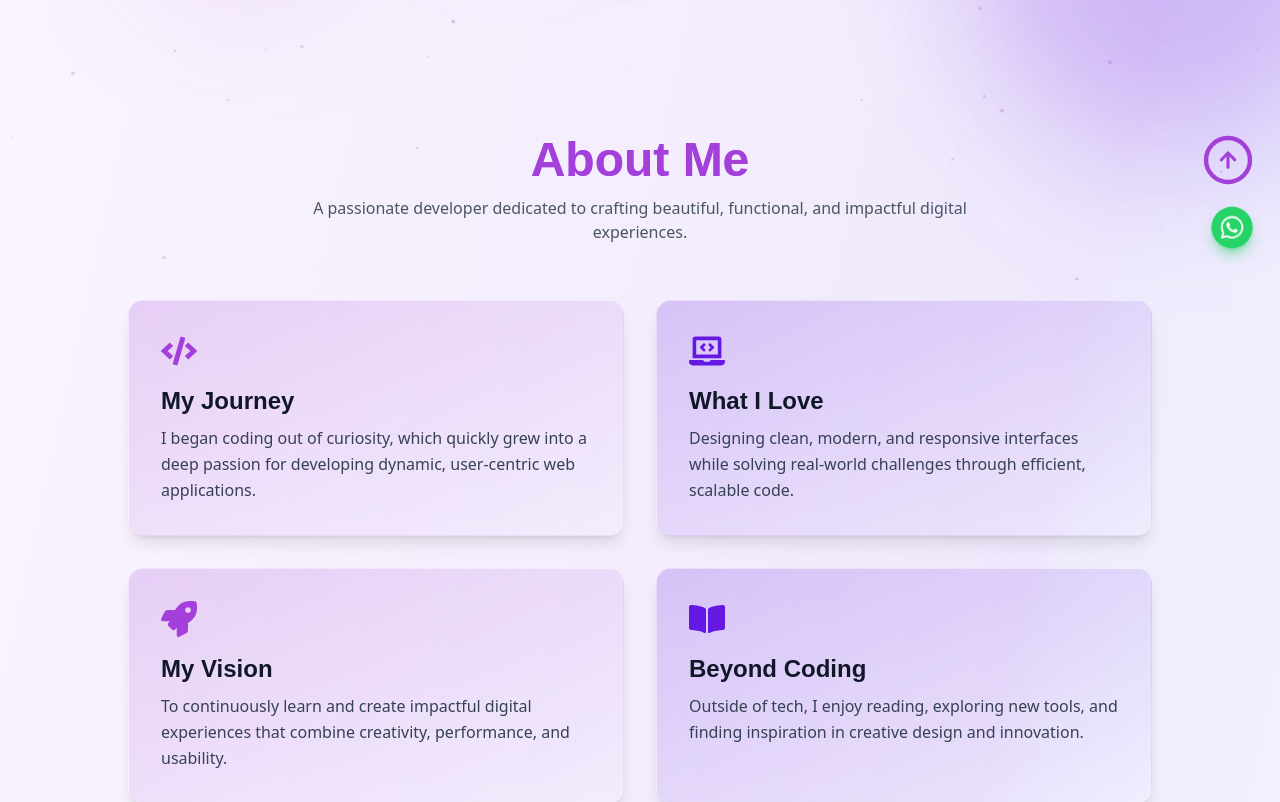
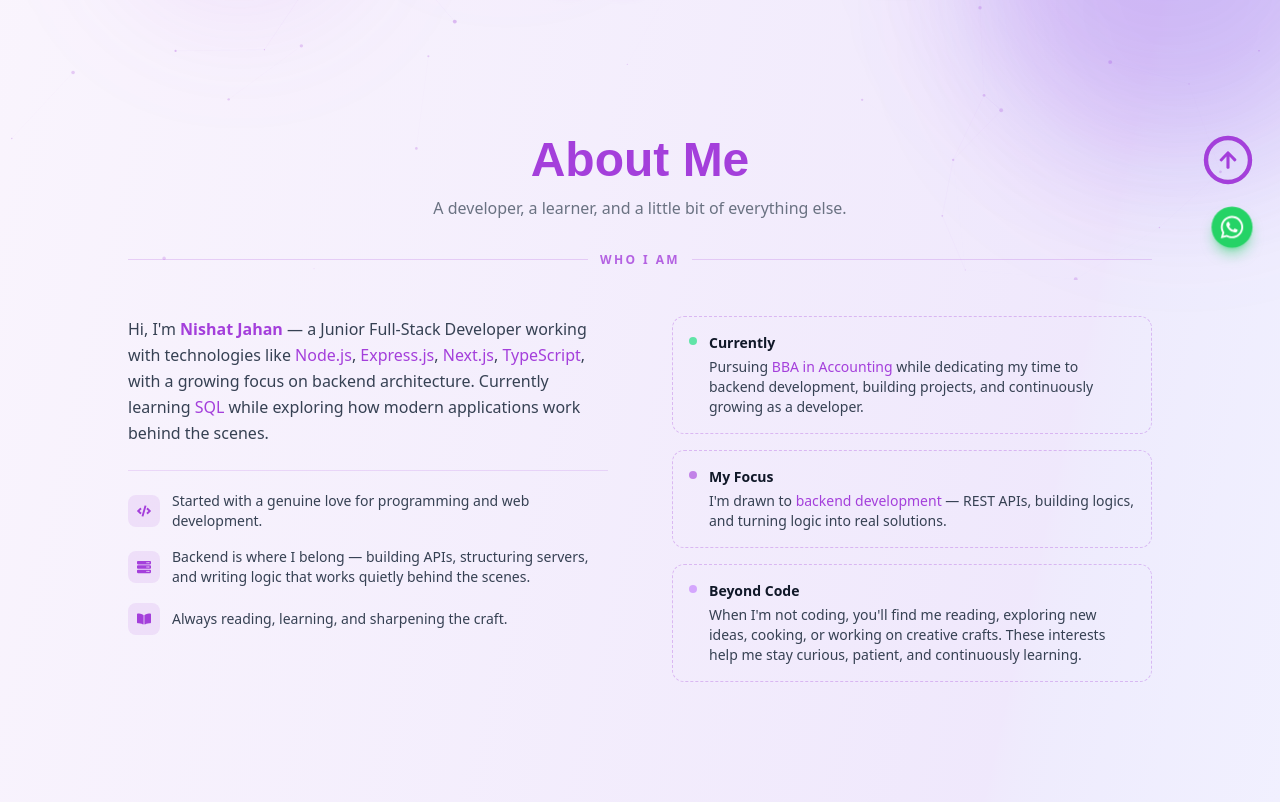
Before and after one commit to nishatjahan62/my-portfolio, a React (Vite) app: page / in a window 1280 px wide. Shown: the part 520-1322 px from the top of the page. Built offline with nearby package versions, Linux system fonts and the light colour scheme.

Commit message:
modify about, hero and skill section

```diff
--- a/src/Pages/Sections/AboutMe.jsx
+++ b/src/Pages/Sections/AboutMe.jsx
@@ -1,96 +1,159 @@
 import React from "react";
 import { motion } from "framer-motion";
-import { FaCode, FaLaptopCode, FaRocket, FaBookOpen } from "react-icons/fa";
+import { FaServer, FaCode, FaBookOpen } from "react-icons/fa";
 
-const About = () => {
-  const aboutCards = [
+const highlights = [
   {
-      icon: <FaCode className="text-4xl text-primary" />,
-      title: "My Journey",
-      color: "from-primary/20 to-transparent",
-      desc: "I began coding out of curiosity, which quickly grew into a deep passion for developing dynamic, user-centric web applications.",
+    icon: FaCode,
+    text: "Started with a genuine love for programming and web development.",
   },
   {
-      icon: <FaLaptopCode className="text-4xl text-secondary" />,
-      title: "What I Love",
-      color: "from-secondary/20 to-transparent",
-      desc: "Designing clean, modern, and responsive interfaces while solving real-world challenges through efficient, scalable code.",
+    icon: FaServer,
+    text: "Backend is where I belong — building APIs, structuring servers, and writing logic that works quietly behind the scenes.",
   },
   {
-      icon: <FaRocket className="text-4xl text-primary" />,
-      title: "My Vision",
-      color: "from-primary/20 to-transparent",
-      desc: "To continuously learn and create impactful digital experiences that combine creativity, performance, and usability.",
-    },
-    {
-      icon: <FaBookOpen className="text-4xl text-secondary" />,
-      title: "Beyond Coding",
-      color: "from-secondary/20 to-transparent",
-      desc: "Outside of tech, I enjoy reading, exploring new tools, and finding inspiration in creative design and innovation.",
+    icon: FaBookOpen,
+    text: "Always reading, learning, and sharpening the craft.",
   },
 ];
 
-  // Variants for container and cards
-  const containerVariants = {
-    hidden: {},
-    visible: {
-      transition: {
-        staggerChildren: 0.2,
-      },
-    },
-  };
+const About = () => {
+  return (
+    <section id="about" className="py-20 px-6 sm:px-10 lg:px-24">
 
-  const cardVariants = {
-    hidden: { opacity: 0, y: 50 },
-    visible: { opacity: 1, y: 0, transition: { duration: 0.7, ease: "easeOut" } },
-  };
-
-  return (
-    <section
-      id="about"
-      className="py-20 px-6 sm:px-10 lg:px-20"
+      {/* Center heading */}
+      <motion.div
+        initial={{ opacity: 0, y: 16 }}
+        whileInView={{ opacity: 1, y: 0 }}
+        viewport={{ once: true, amount: 0.5 }}
+        transition={{ duration: 0.4 }}
+        className="text-center mb-4"
       >
-      {/* Section Header */}
-      <motion.div
-       initial={{ opacity: 0, y: 20 }}
-          whileInView={{ opacity: 1, y: 0 }}
-          viewport={{ once: false, amount: 0.5 }}
-          transition={{ duration: 0.5}}
-        className="text-center mb-14"
-      >
-        <h2 className="text-4xl md:text-5xl font-bold  bg-clip-text bg-gradient-to-r text-primary to-secondary poppins">
+        <h2 className="text-4xl md:text-5xl font-bold text-primary poppins">
           About Me
         </h2>
-        <p className="mt-3 text-gray-600 dark:text-gray-400 max-w-2xl mx-auto">
-          A passionate developer dedicated to crafting beautiful, functional, and impactful digital experiences.
+        <p className="mt-3 text-gray-500 dark:text-gray-300 text-sm sm:text-base">
+          A developer, a learner, and a little bit of everything else.
         </p>
       </motion.div>
 
-      {/* Cards Grid */}
+      {/* Who I Am rule line */}
       <motion.div
-        className="grid grid-cols-1 md:grid-cols-2 gap-8 max-w-5xl mx-auto"
-        variants={containerVariants}
-        initial="hidden"
-        whileInView="visible"
+        initial={{ opacity: 0, y: 10 }}
+        whileInView={{ opacity: 1, y: 0 }}
+        viewport={{ once: true, amount: 0.4 }}
+        transition={{ duration: 0.4, delay: 0.1 }}
+        className="flex items-center gap-3 mb-12 mt-8 max-w-5xl mx-auto"
+      >
+        <div className="flex-1 h-px bg-primary/20" />
+        <span className="text-xs font-semibold tracking-[0.2em] uppercase text-primary/80 shrink-0">
+          Who I Am
+        </span>
+        <div className="flex-1 h-px bg-primary/20" />
+      </motion.div>
+
+      {/* Two column layout */}
+      <div className="max-w-5xl mx-auto grid grid-cols-1 lg:grid-cols-2 gap-16 items-start">
+
+      {/* LEFT — intro + pills */}
+<motion.div
+  initial={{ opacity: 0, x: -20 }}
+  whileInView={{ opacity: 1, x: 0 }}
+  viewport={{ once: true, amount: 0.3 }}
+  transition={{ duration: 0.5 }}
+  className="flex flex-col gap-4"
+>
+
+ {/* Intro */}
+<div className="mb-2">
+  <p className="text-gray-700 dark:text-gray-200 text-base leading-relaxed">
+    Hi, I'm{" "}
+    <span className="text-primary font-semibold">Nishat Jahan</span>
+    {" "}— a Junior Full-Stack Developer working with technologies like{" "}
+    <span className="text-primary font-medium">Node.js</span>,{" "}
+    <span className="text-primary font-medium">Express.js</span>,{" "}
+    <span className="text-primary font-medium">Next.js</span>, {" "}
+    <span className="text-primary font-medium">TypeScript</span>,
+    with a growing focus on backend architecture.
+    Currently learning{" "}
+    <span className="text-primary font-medium">SQL</span>{" "}
+    while exploring how modern applications work behind the scenes.
+  </p>
+</div>
+
+  {/* Divider */}
+  <div className="w-full h-px bg-primary/15 mb-1" />
+
+  {/* Pills */}
+  {highlights.map((h, i) => {
+    const Icon = h.icon;
+    return (
+      <motion.div
+        key={i}
+        initial={{ opacity: 0, x: -10 }}
+        whileInView={{ opacity: 1, x: 0 }}
         viewport={{ once: true }}
+        transition={{ duration: 0.35, delay: i * 0.08 }}
+        className="flex items-center gap-3 text-sm text-gray-700 dark:text-gray-200"
       >
-        {aboutCards.map((card, index) => (
+        <span className="inline-flex items-center justify-center w-8 h-8 rounded-lg bg-primary/10 dark:bg-primary/15 shrink-0">
+          <Icon className="text-primary text-sm" />
+        </span>
+        {h.text}
+      </motion.div>
+    );
+  })}
+</motion.div>
+
+        {/* RIGHT — 3 blocks */}
         <motion.div
-            key={index}
-            variants={cardVariants}
-            whileHover={{ scale: 1.05 }}
-            className={`p-8 rounded-2xl backdrop-blur-sm bg-gradient-to-br ${card.color}
-                       dark:bg-[#1A2335]/60 shadow-lg border border-white/10 hover:shadow-xl
-                       hover:border-primary/50 transition-all duration-300`}
+          initial={{ opacity: 0, x: 20 }}
+          whileInView={{ opacity: 1, x: 0 }}
+          viewport={{ once: true, amount: 0.3 }}
+          transition={{ duration: 0.5, delay: 0.1 }}
+          className="flex flex-col gap-4"
         >
-            <div className="mb-4">{card.icon}</div>
-            <h3 className="text-2xl font-semibold mb-2 text-gray-900 dark:text-white poppins">
-              {card.title}
-            </h3>
-            <p className="text-gray-700 dark:text-gray-300 leading-relaxed">{card.desc}</p>
+          {/* Currently */}
+          <div className="flex items-start gap-3 p-4 rounded-xl border border-dashed border-primary/30">
+            <span className="w-2 h-2 rounded-full bg-green-400 animate-pulse shrink-0 mt-1" />
+            <p className="text-sm text-gray-700 dark:text-gray-200">
+              <span className="text-gray-900 dark:text-white font-semibold block mb-1">
+                Currently
+              </span>
+              Pursuing{" "}
+              <span className="text-primary font-medium">BBA in Accounting</span>  {" "}
+            while dedicating my time to backend development, building projects, and continuously growing as a developer.
+            </p>
+          </div>
+
+          {/* My Focus */}
+          <div className="flex items-start gap-3 p-4 rounded-xl border border-dashed border-primary/30">
+            <span className="w-2 h-2 rounded-full bg-primary animate-pulse shrink-0 mt-1" />
+            <p className="text-sm text-gray-700 dark:text-gray-200">
+              <span className="text-gray-900 dark:text-white font-semibold block mb-1">
+                My Focus
+              </span>
+              I'm drawn to{" "}
+              <span className="text-primary font-medium">backend development</span>
+              {" "}— REST APIs, building logics, and turning logic into real solutions.
+            </p>
+          </div>
+
+          {/* Beyond Code */}
+          <div className="flex items-start gap-3 p-4 rounded-xl border border-dashed border-primary/30">
+            <span className="w-2 h-2 rounded-full bg-purple-400 animate-pulse shrink-0 mt-1" />
+            <p className="text-sm text-gray-700 dark:text-gray-200">
+              <span className="text-gray-900 dark:text-white font-semibold block mb-1">
+                Beyond Code
+              </span>
+              When I'm not coding, you'll find me reading, exploring new ideas,
+              cooking, or working on creative crafts. These interests help me
+              stay curious, patient, and continuously learning.
+            </p>
+          </div>
         </motion.div>
-        ))}
-      </motion.div>
+
+      </div>
     </section>
   );
 };
--- a/src/Pages/Sections/Contact.jsx
+++ b/src/Pages/Sections/Contact.jsx
@@ -192,7 +192,7 @@ const Contact = () => {
   initial={{ opacity: 0, x: 30 }}
   whileInView={{ opacity: 1, x: 0 }}
   transition={{ duration: 0.6 }}
-          className="bg-gray-50 dark:bg-[#1e293b] p-6 sm:p-10 rounded-3xl space-y-6"
+  className="p-6 sm:p-10 rounded-3xl space-y-6"
 >
   <input
     type="text"
@@ -201,7 +201,10 @@ const Contact = () => {
     value={formData.name}
     onChange={handleChange}
     required
-            className="w-full px-5 py-3 rounded-xl bg-transparent border border-gray-300 dark:border-gray-600 focus:ring-2 focus:ring-primary outline-none"
+    className="w-full px-5 py-3 rounded-xl bg-transparent border border-gray-600
+               focus:border-primary focus:ring-0 outline-none transition-colors duration-300
+               focus:bg-transparent [&:-webkit-autofill]:![background-color:transparent]
+               autofill:bg-transparent text-gray-200 placeholder:text-gray-500"
   />
   <input
     type="email"
@@ -210,7 +213,10 @@ const Contact = () => {
     value={formData.email}
     onChange={handleChange}
     required
-            className="w-full px-5 py-3 rounded-xl bg-transparent border border-gray-300 dark:border-gray-600 focus:ring-2 focus:ring-primary outline-none"
+    className="w-full px-5 py-3 rounded-xl bg-transparent border border-gray-600
+               focus:border-primary focus:ring-0 outline-none transition-colors duration-300
+               focus:bg-transparent [&:-webkit-autofill]:![background-color:transparent]
+               autofill:bg-transparent text-gray-200 placeholder:text-gray-500"
   />
   <textarea
     name="message"
@@ -219,7 +225,9 @@ const Contact = () => {
     value={formData.message}
     onChange={handleChange}
     required
-            className="w-full px-5 py-3 rounded-xl bg-transparent border border-gray-300 dark:border-gray-600 focus:ring-2 focus:ring-primary outline-none resize-y"
+    className="w-full px-5 py-3 rounded-xl bg-transparent border border-gray-600
+               focus:border-primary focus:ring-0 outline-none resize-y transition-colors duration-300
+               text-gray-200 placeholder:text-gray-500"
   />
   <Button type="submit" icon={HiOutlineMail} disabled={loading} className="w-full">
     {loading ? "Sending..." : "Send Message"}
--- a/src/Pages/Sections/Education/Education.jsx
+++ b/src/Pages/Sections/Education/Education.jsx
@@ -5,11 +5,12 @@ import { FaBookOpen } from "react-icons/fa";
 const Education = () => {
   const educationData = [
     {
-      degree: "Higher Secondary Certificate (HSC)",
-      duration: "2023-2024",
-      group: "Business Studies",
-      college: "Govt. Hazi Mohammad Mohsin College",
-      location: "Chattogram, Bangladesh",
+      degree: "Bachelor of Business Administration (BBA)",
+      year:"First Year",
+      duration: "June 2026 - Present",
+      group: "Accounting",
+      college: "National University Bangladesh",
+      location: "Bangladesh",
     },
   ];
 
@@ -60,7 +61,7 @@ const Education = () => {
       <p className="text-lg font-semibold text-gray-900 dark:text-white poppins">
         {edu.degree}
       </p>
-
+   <p className="text-gray-600 dark:text-gray-400 text-sm">{edu.year}</p>
       <p className="text-gray-600 dark:text-gray-400 text-sm">{edu.duration}</p>
     </div>
 
--- a/src/Pages/Sections/Skills.jsx
+++ b/src/Pages/Sections/Skills.jsx
@@ -28,6 +28,10 @@ const techData = {
     logo: "https://cdn.jsdelivr.net/gh/devicons/devicon/icons/nextjs/nextjs-original.svg",
     link: "https://nextjs.org/",
   },
+  TypeScript: {
+  logo: "https://cdn.jsdelivr.net/gh/devicons/devicon/icons/typescript/typescript-original.svg",
+  link: "https://www.typescriptlang.org/",
+},
   Node: {
     logo: "https://cdn.jsdelivr.net/gh/devicons/devicon/icons/nodejs/nodejs-original.svg",
     link: "https://nodejs.org/",
@@ -59,7 +63,7 @@ const techData = {
 };
 
 const skills = {
-  Frontend: ["HTML5", "CSS3", "JavaScript", "React", "Tailwind", "Next.js"],
+  Frontend: ["HTML5", "CSS3", "JavaScript", "TypeScript", "React", "Tailwind", "Next.js"],
   Backend: ["Node", "Express", "MongoDB", "Mongoose"],
   Tools: ["Git", "GitHub", "VSCode"],
 };
--- a/src/components/Experience/Experience.jsx
+++ b/src/components/Experience/Experience.jsx
@@ -8,12 +8,12 @@ const experiences = [
   role: "Junior Full-Stack Developer",
   company: "Pixlab Solutions",
   location: "Sylhet, Bangladesh",
-    duration: "Ongoing",
+  duration: "Feb 2026 – May 2026",
   type: "Contractual",
   description:
-      "Working as a contractual Junior Full-Stack Developer, building and maintaining web applications using modern technologies including the MERN stack and Next.js.",
+    "Worked as a contractual Junior Full-Stack Developer, building and maintaining web applications using modern technologies including the MERN stack and Next.js.",
   tags: ["MERN Stack", "Next.js", "MongoDB", "React", "Node.js"],
-    current: true,
+  current: false,
 },
 ];
 
@@ -23,7 +23,7 @@ const Experience = () => {
       id="experience"
       className="relative py-14 px-8 sm:px-10 sm:py-16 overflow-hidden"
     >
-      {/* Background (আগের মতোই রাখা হয়েছে) */}
+
 
       <div className="relative z-10 flex flex-col items-center justify-center">
         <motion.h2
@@ -91,7 +91,7 @@ const Experience = () => {
                     </div>
 
                     <div className="flex flex-col items-end gap-2">
-                      {exp.current && (
+                      {exp.current || (
                         <span className="flex items-center gap-1.5 px-4 py-1 text-xs font-semibold rounded-full
                                          bg-green-500/10 border border-green-500/30 text-green-400">
                           <FaCircle className="text-[6px] animate-pulse" />
--- a/src/components/Hero/Hero.jsx
+++ b/src/components/Hero/Hero.jsx
@@ -327,7 +327,7 @@ const Hero = () => {
                      text-primary border border-primary/25"
         >
           <span>👩‍💻</span>
-          Jr. Full Stack Developer · MERN Stack
+          Jr. Full Stack Developer
         </motion.div>
 
         {/* Name */}
@@ -372,6 +372,7 @@ const Hero = () => {
         </motion.h1>
 
         {/* Description */}
+       {/* Description */}
 <motion.p
   initial={{ opacity: 0, y: 16 }}
   whileInView={{ opacity: 1, y: 0 }}
@@ -379,12 +380,12 @@ const Hero = () => {
   transition={{ duration: 0.7, delay: 0.3 }}
   className="mt-6 text-gray-600 dark:text-gray-400 leading-relaxed text-base md:text-lg"
 >
-          Passionate about building{" "}
-          <span className="text-primary font-medium">modern</span>,{" "}
-          <span className="text-secondary font-medium">interactive</span>, and{" "}
-          <span className="text-primary font-medium">scalable</span> web
-          applications. I love blending design and functionality to create
-          seamless digital experiences.
+  In love with{" "}
+  <span className="text-primary font-medium">backend architecture</span> —
+  exploring the logic behind applications, working with{" "}
+  <span className="text-secondary font-medium">APIs</span>, and actively
+  growing an{" "}
+  <span className="text-primary font-medium">engineering mindset</span>.
 </motion.p>
 
         {/* Buttons */}
```
Also changed, not shown: 1 other file (tests, documents, lock files or other folders). Lines whose indentation alone changed are shown as unchanged.
